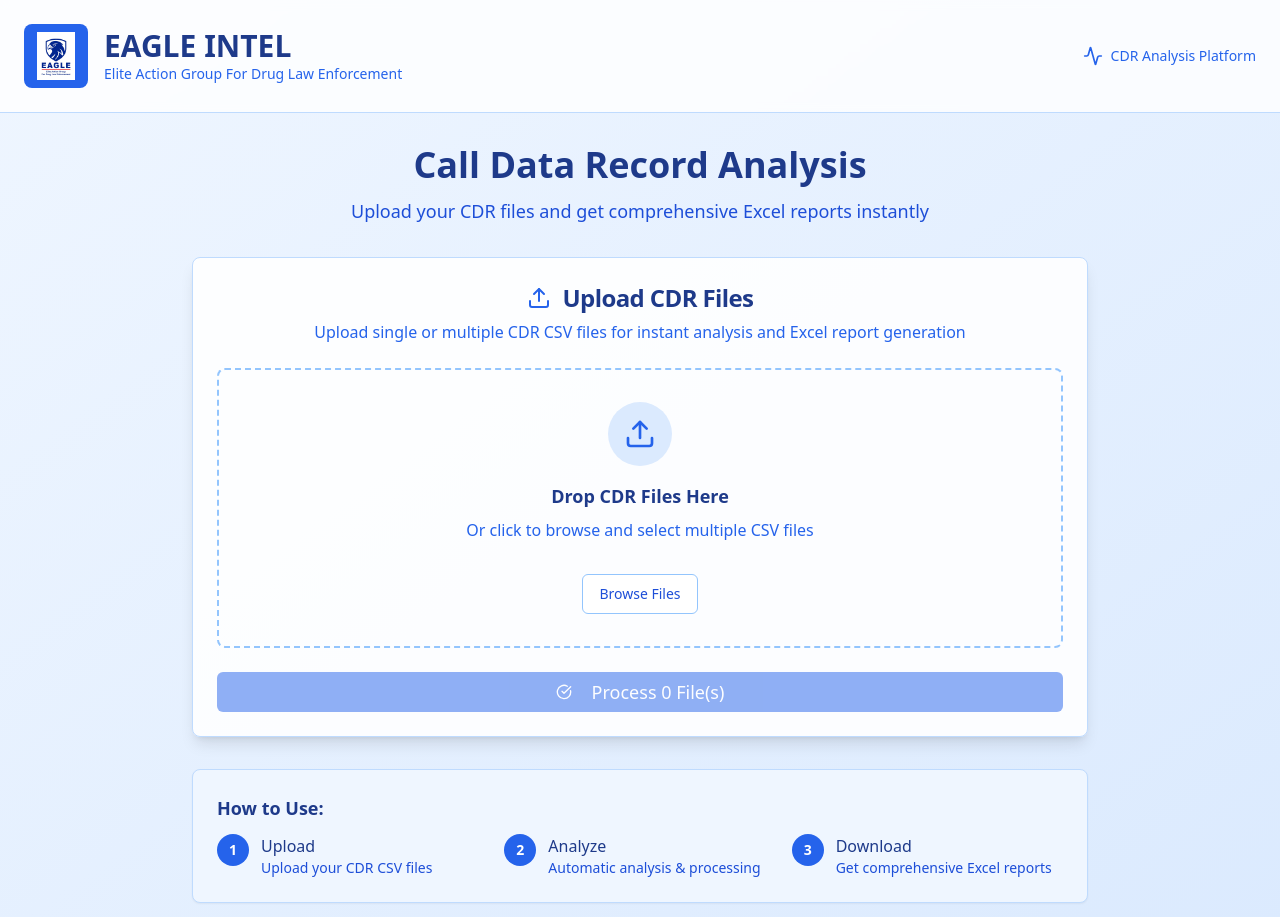
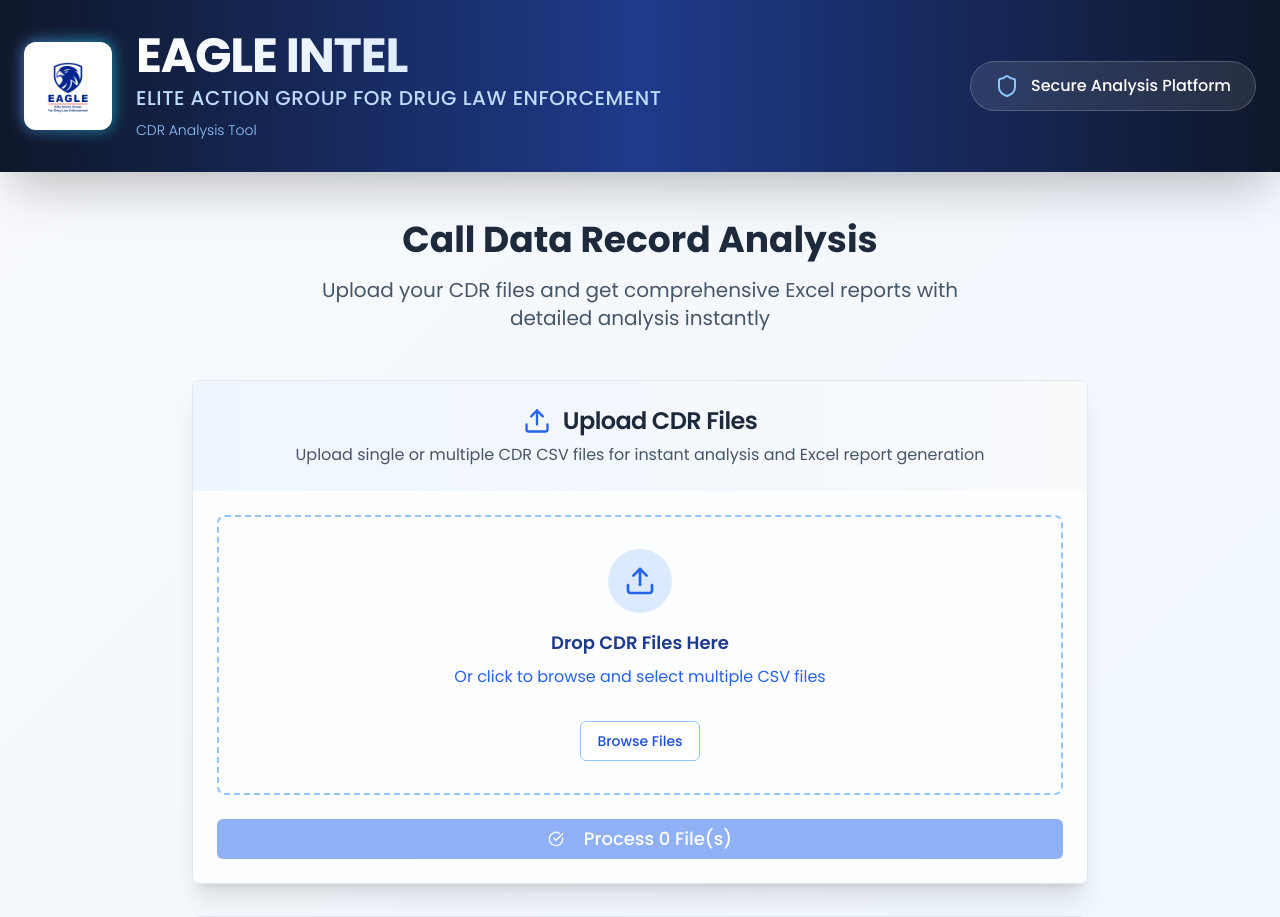
Before and after one commit to dspraneeth07/cdr-intel-analyzer, a React (Vite) app: page / in a window 1280 px wide. Shown: the top 917 px of the page. Built offline with nearby package versions, Linux system fonts and the light colour scheme.

Commit message:
Refactor: Enhance header with new branding and styling
Updated the header to display "ELITE ACTION GROUP FOR DRUG LAW ENFORCEMENT" with "CDR Analysis Tool" below, using Poppins font and attractive colors for a more professional look.

```diff
--- a/index.html
+++ b/index.html
@@ -16,6 +16,10 @@
     <meta name="twitter:card" content="summary_large_image" />
     <meta name="twitter:site" content="@lovable_dev" />
     <meta name="twitter:image" content="https://lovable.dev/opengraph-image-p98pqg.png" />
+
+    <link rel="preconnect" href="https://fonts.googleapis.com">
+    <link rel="preconnect" href="https://fonts.gstatic.com" crossorigin>
+    <link href="https://fonts.googleapis.com/css2?family=Poppins:wght@300;400;500;600;700;800&display=swap" rel="stylesheet">
   </head>
 
   <body>
--- a/src/pages/Index.tsx
+++ b/src/pages/Index.tsx
@@ -1,7 +1,7 @@
 
 import React, { useState } from 'react';
 import { Card, CardContent, CardDescription, CardHeader, CardTitle } from "@/components/ui/card";
-import { Upload, Download, FileSpreadsheet, Activity } from 'lucide-react';
+import { Upload, Download, FileSpreadsheet, Activity, Shield } from 'lucide-react';
 import CDRUploader from '@/components/CDRUploader';
 import BulkDownloader from '@/components/BulkDownloader';
 
@@ -10,52 +10,66 @@ const Index = () => {
   const [isProcessing, setIsProcessing] = useState(false);
 
   return (
-    <div className="min-h-screen bg-gradient-to-br from-blue-50 to-blue-100">
-      {/* Header */}
-      <div className="border-b border-blue-200 bg-white/80 backdrop-blur-sm">
-        <div className="container mx-auto px-6 py-6">
+    <div className="min-h-screen bg-gradient-to-br from-slate-50 to-blue-50 font-poppins">
+      {/* Professional Header */}
+      <div className="bg-gradient-to-r from-slate-900 via-blue-900 to-slate-900 shadow-2xl">
+        <div className="container mx-auto px-6 py-8">
           <div className="flex items-center justify-between">
-            <div className="flex items-center space-x-4">
-              <div className="p-2 bg-blue-600 rounded-lg">
-                <img
-                  src="/lovable-uploads/267315df-bfd6-4db7-b92e-d2eaf39b0875.png"
-                  alt="EAGLE Logo"
-                  className="h-12 w-12 object-contain"
-                />
+            <div className="flex items-center space-x-6">
+              <div className="relative">
+                <div className="absolute inset-0 bg-gradient-to-r from-blue-400 to-cyan-400 rounded-xl blur opacity-75"></div>
+                <div className="relative p-3 bg-white rounded-xl shadow-lg">
+                  <img
+                    src="/lovable-uploads/267315df-bfd6-4db7-b92e-d2eaf39b0875.png"
+                    alt="EAGLE Logo"
+                    className="h-16 w-16 object-contain"
+                  />
+                </div>
               </div>
-              <div>
-                <h1 className="text-3xl font-bold text-blue-900">EAGLE INTEL</h1>
-                <p className="text-sm text-blue-600">Elite Action Group For Drug Law Enforcement</p>
+              <div className="text-white">
+                <h1 className="text-5xl font-bold tracking-tight bg-gradient-to-r from-white to-blue-200 bg-clip-text text-transparent">
+                  EAGLE INTEL
+                </h1>
+                <p className="text-xl font-medium text-blue-200 mt-1 tracking-wide">
+                  ELITE ACTION GROUP FOR DRUG LAW ENFORCEMENT
+                </p>
+                <p className="text-sm text-blue-300 mt-2 font-light">
+                  CDR Analysis Tool
+                </p>
               </div>
             </div>
-            <div className="flex items-center space-x-2 text-blue-600">
-              <Activity className="h-5 w-5" />
-              <span className="text-sm font-medium">CDR Analysis Platform</span>
+            <div className="flex items-center space-x-4">
+              <div className="flex items-center space-x-3 bg-white/10 backdrop-blur-sm rounded-full px-6 py-3 border border-white/20">
+                <Shield className="h-6 w-6 text-blue-300" />
+                <span className="text-white font-medium">Secure Analysis Platform</span>
+              </div>
             </div>
           </div>
         </div>
       </div>
 
       {/* Main Content */}
-      <div className="container mx-auto px-6 py-8">
-        <div className="mb-8 text-center">
-          <h2 className="text-4xl font-bold text-blue-900 mb-3">Call Data Record Analysis</h2>
-          <p className="text-lg text-blue-700">Upload your CDR files and get comprehensive Excel reports instantly</p>
+      <div className="container mx-auto px-6 py-12">
+        <div className="mb-12 text-center">
+          <h2 className="text-4xl font-bold text-slate-800 mb-4">Call Data Record Analysis</h2>
+          <p className="text-xl text-slate-600 max-w-2xl mx-auto">
+            Upload your CDR files and get comprehensive Excel reports with detailed analysis instantly
+          </p>
         </div>
 
         <div className="max-w-4xl mx-auto space-y-8">
           {/* Upload Section */}
-          <Card className="bg-white/90 border-blue-200 shadow-lg">
-            <CardHeader className="text-center">
-              <CardTitle className="text-blue-900 flex items-center justify-center text-2xl">
-                <Upload className="h-6 w-6 mr-3 text-blue-600" />
+          <Card className="bg-white/80 backdrop-blur-sm border-slate-200 shadow-xl">
+            <CardHeader className="text-center bg-gradient-to-r from-blue-50 to-slate-50 rounded-t-lg">
+              <CardTitle className="text-slate-800 flex items-center justify-center text-2xl font-semibold">
+                <Upload className="h-7 w-7 mr-3 text-blue-600" />
                 Upload CDR Files
               </CardTitle>
-              <CardDescription className="text-blue-600 text-base">
+              <CardDescription className="text-slate-600 text-base">
                 Upload single or multiple CDR CSV files for instant analysis and Excel report generation
               </CardDescription>
             </CardHeader>
-            <CardContent>
+            <CardContent className="pt-6">
               <CDRUploader
                 onFilesUploaded={() => {}}
                 onProcessingStart={() => setIsProcessing(true)}
@@ -69,11 +83,11 @@ const Index = () => {
 
           {/* Processing Status */}
           {isProcessing && (
-            <Card className="bg-gradient-to-r from-blue-500 to-blue-600 text-white shadow-lg">
-              <CardContent className="p-6">
-                <div className="flex items-center justify-center space-x-3">
-                  <div className="animate-spin rounded-full h-6 w-6 border-b-2 border-white"></div>
-                  <span className="text-lg font-medium">Analyzing CDR Data...</span>
+            <Card className="bg-gradient-to-r from-blue-600 to-slate-700 text-white shadow-xl">
+              <CardContent className="p-8">
+                <div className="flex items-center justify-center space-x-4">
+                  <div className="animate-spin rounded-full h-8 w-8 border-b-2 border-white"></div>
+                  <span className="text-xl font-medium">Analyzing CDR Data...</span>
                 </div>
               </CardContent>
             </Card>
@@ -81,47 +95,50 @@ const Index = () => {
 
           {/* Download Section */}
           {processedData.length > 0 && (
-            <Card className="bg-white/90 border-green-200 shadow-lg">
-              <CardHeader className="text-center">
-                <CardTitle className="text-green-800 flex items-center justify-center text-2xl">
-                  <Download className="h-6 w-6 mr-3 text-green-600" />
+            <Card className="bg-white/80 backdrop-blur-sm border-emerald-200 shadow-xl">
+              <CardHeader className="text-center bg-gradient-to-r from-emerald-50 to-green-50 rounded-t-lg">
+                <CardTitle className="text-emerald-800 flex items-center justify-center text-2xl font-semibold">
+                  <Download className="h-7 w-7 mr-3 text-emerald-600" />
                   Download Excel Reports
                 </CardTitle>
-                <CardDescription className="text-green-600 text-base">
+                <CardDescription className="text-emerald-600 text-base">
                   Your CDR analysis is complete. Download the comprehensive Excel reports below.
                 </CardDescription>
               </CardHeader>
-              <CardContent>
+              <CardContent className="pt-6">
                 <BulkDownloader processedData={processedData} />
               </CardContent>
             </Card>
           )}
 
-          {/* Instructions */}
-          <Card className="bg-blue-50 border-blue-200">
-            <CardContent className="p-6">
-              <h3 className="text-lg font-semibold text-blue-900 mb-3">How to Use:</h3>
-              <div className="grid md:grid-cols-3 gap-4">
-                <div className="flex items-start space-x-3">
-                  <div className="bg-blue-600 text-white rounded-full w-8 h-8 flex items-center justify-center text-sm font-bold">1</div>
-                  <div>
-                    <h4 className="font-medium text-blue-900">Upload</h4>
-                    <p className="text-sm text-blue-700">Upload your CDR CSV files</p>
+          {/* Professional Instructions */}
+          <Card className="bg-gradient-to-r from-slate-50 to-blue-50 border-slate-200 shadow-lg">
+            <CardContent className="p-8">
+              <h3 className="text-2xl font-semibold text-slate-800 mb-6 text-center">How to Use</h3>
+              <div className="grid md:grid-cols-3 gap-8">
+                <div className="text-center">
+                  <div className="relative mb-4">
+                    <div className="absolute inset-0 bg-gradient-to-r from-blue-500 to-cyan-500 rounded-full blur opacity-20"></div>
+                    <div className="relative bg-gradient-to-r from-blue-600 to-cyan-600 text-white rounded-full w-16 h-16 flex items-center justify-center text-2xl font-bold mx-auto shadow-lg">1</div>
                   </div>
+                  <h4 className="font-semibold text-slate-800 text-lg mb-2">Upload Files</h4>
+                  <p className="text-slate-600">Upload your CDR CSV files securely</p>
                 </div>
-                <div className="flex items-start space-x-3">
-                  <div className="bg-blue-600 text-white rounded-full w-8 h-8 flex items-center justify-center text-sm font-bold">2</div>
-                  <div>
-                    <h4 className="font-medium text-blue-900">Analyze</h4>
-                    <p className="text-sm text-blue-700">Automatic analysis & processing</p>
+                <div className="text-center">
+                  <div className="relative mb-4">
+                    <div className="absolute inset-0 bg-gradient-to-r from-purple-500 to-pink-500 rounded-full blur opacity-20"></div>
+                    <div className="relative bg-gradient-to-r from-purple-600 to-pink-600 text-white rounded-full w-16 h-16 flex items-center justify-center text-2xl font-bold mx-auto shadow-lg">2</div>
                   </div>
+                  <h4 className="font-semibold text-slate-800 text-lg mb-2">Auto Analysis</h4>
+                  <p className="text-slate-600">Automatic processing & analysis</p>
                 </div>
-                <div className="flex items-start space-x-3">
-                  <div className="bg-blue-600 text-white rounded-full w-8 h-8 flex items-center justify-center text-sm font-bold">3</div>
-                  <div>
-                    <h4 className="font-medium text-blue-900">Download</h4>
-                    <p className="text-sm text-blue-700">Get comprehensive Excel reports</p>
+                <div className="text-center">
+                  <div className="relative mb-4">
+                    <div className="absolute inset-0 bg-gradient-to-r from-emerald-500 to-teal-500 rounded-full blur opacity-20"></div>
+                    <div className="relative bg-gradient-to-r from-emerald-600 to-teal-600 text-white rounded-full w-16 h-16 flex items-center justify-center text-2xl font-bold mx-auto shadow-lg">3</div>
                   </div>
+                  <h4 className="font-semibold text-slate-800 text-lg mb-2">Download Reports</h4>
+                  <p className="text-slate-600">Get comprehensive Excel reports</p>
                 </div>
               </div>
             </CardContent>
--- a/tailwind.config.ts
+++ b/tailwind.config.ts
@@ -1,3 +1,4 @@
+
 import type { Config } from "tailwindcss";
 
 export default {
@@ -18,6 +19,9 @@ export default {
 			}
 		},
 		extend: {
+			fontFamily: {
+				'poppins': ['Poppins', 'sans-serif'],
+			},
 			colors: {
 				border: 'hsl(var(--border))',
 				input: 'hsl(var(--input))',
```
